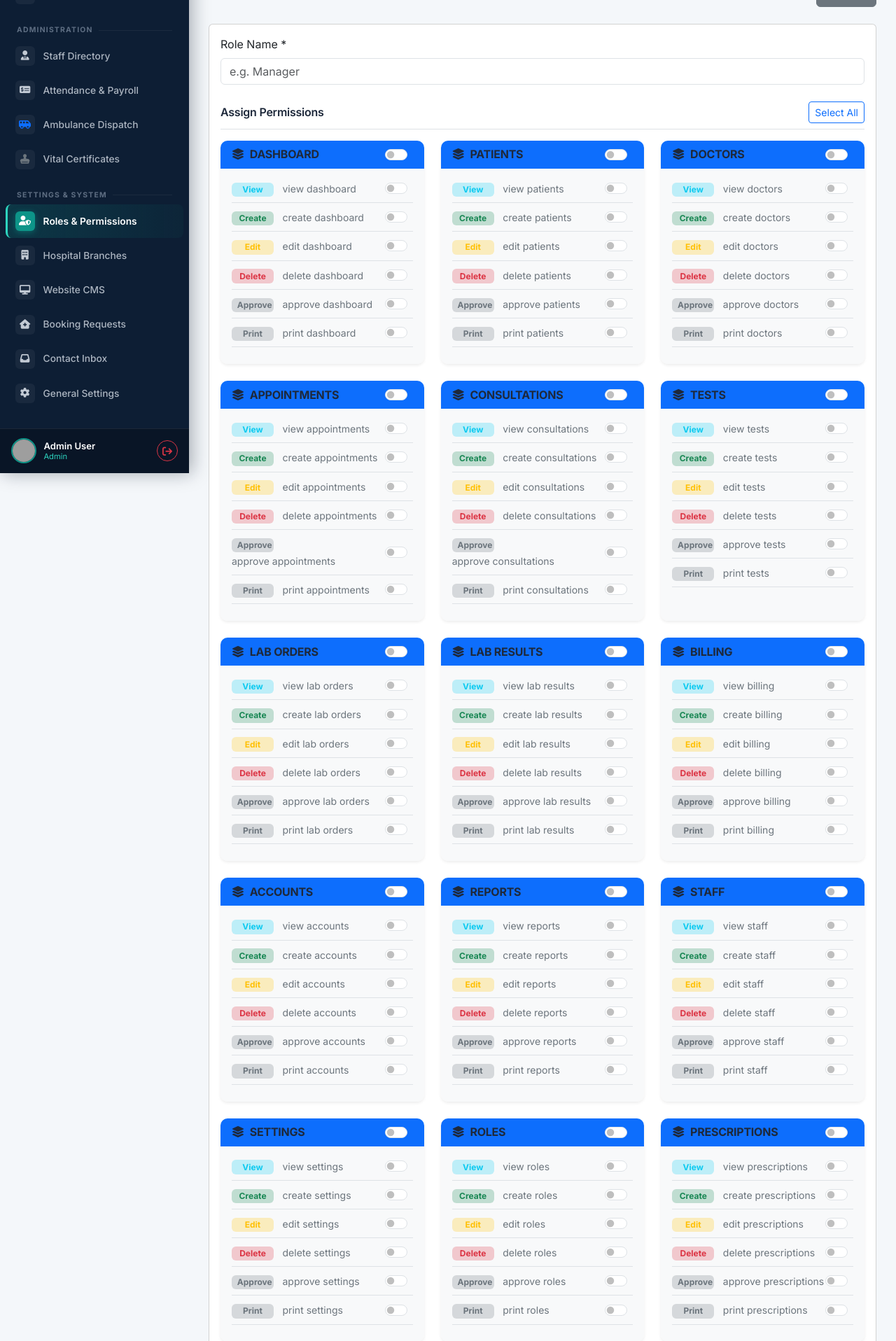
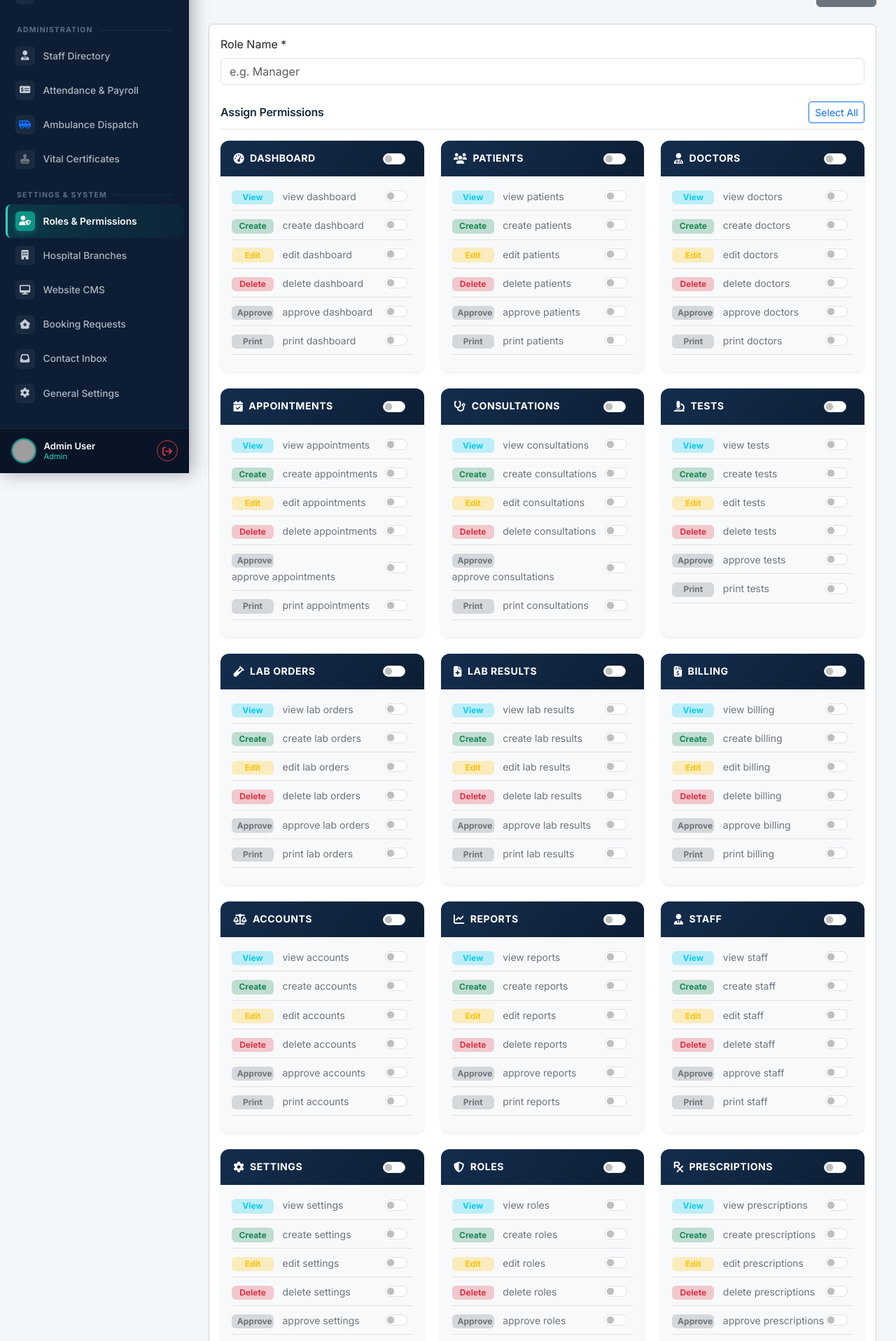
Before and after one commit to asfim/Hospital-Management-, a Laravel app: page /roles/create in a window 1280 px wide. Shown: the part 124-2040 px from the top of the page at 70% size. Run offline with Laravel 12, Linux system fonts and the light colour scheme; a user stored in the database is signed in; data comes from the database, SQL or seed files in the repository; grey boxes are pictures that could not be loaded.

Commit message:
fix: make role permission module card header icons and titles white across all cards on roles create and edit

```diff
--- a/public/css/hospital-erp.css
+++ b/public/css/hospital-erp.css
@@ -46,6 +46,19 @@
     --erp-shadow-md: 0 4px 6px -1px rgba(0, 0, 0, 0.06), 0 2px 4px -2px rgba(0, 0, 0, 0.05);
     --erp-shadow-lg: 0 10px 15px -3px rgba(0, 0, 0, 0.08), 0 4px 6px -4px rgba(0, 0, 0, 0.04);
     --erp-transition: all 0.25s cubic-bezier(0.4, 0, 0.2, 1);
+}
+
+/* Card Headers with bg-primary or dark themes */
+.card-header.bg-primary,
+.card-header.bg-primary h1,
+.card-header.bg-primary h2,
+.card-header.bg-primary h3,
+.card-header.bg-primary h4,
+.card-header.bg-primary h5,
+.card-header.bg-primary h6,
+.card-header.bg-primary i,
+.card-header.bg-primary span {
+    color: #ffffff !important;
 }
 
 /* ====================================================================
--- a/resources/views/roles/create.blade.php
+++ b/resources/views/roles/create.blade.php
@@ -45,10 +45,46 @@
 
             <div class="row">
             @foreach($groupedPermissions as $module => $modulePermissions)
+                @php
+                    $moduleIcons = [
+                        'dashboard' => 'fa-gauge-high',
+                        'patients' => 'fa-users',
+                        'doctors' => 'fa-user-doctor',
+                        'appointments' => 'fa-calendar-check',
+                        'consultations' => 'fa-stethoscope',
+                        'tests' => 'fa-microscope',
+                        'lab orders' => 'fa-vial',
+                        'lab results' => 'fa-file-medical',
+                        'billing' => 'fa-file-invoice-dollar',
+                        'accounts' => 'fa-scale-balanced',
+                        'reports' => 'fa-chart-line',
+                        'staff' => 'fa-user-tie',
+                        'payroll' => 'fa-money-check-dollar',
+                        'settings' => 'fa-gear',
+                        'roles' => 'fa-shield-halved',
+                        'prescriptions' => 'fa-prescription',
+                        'radiology' => 'fa-x-ray',
+                        'ipd' => 'fa-hospital-user',
+                        'wards' => 'fa-door-open',
+                        'beds' => 'fa-bed',
+                        'emergency' => 'fa-truck-medical',
+                        'nursing' => 'fa-user-nurse',
+                        'ot' => 'fa-syringe',
+                        'pharmacy' => 'fa-prescription-bottle-medical',
+                        'inventory' => 'fa-boxes-stacked',
+                        'blood bank' => 'fa-droplet',
+                        'ambulance' => 'fa-truck-medical',
+                        'certificates' => 'fa-certificate',
+                    ];
+                    $modIcon = $moduleIcons[strtolower($module)] ?? 'fa-layer-group';
+                @endphp
                 <div class="col-md-6 col-lg-4 mb-4">
-                    <div class="card h-100 shadow-sm border-0" style="border-radius: 10px; overflow: hidden;">
-                        <div class="card-header bg-primary text-white d-flex justify-content-between align-items-center" style="border-bottom: 0;">
-                            <h6 class="mb-0 text-uppercase fw-bold"><i class="fa-solid fa-layer-group me-2"></i>{{ $module }}</h6>
+                    <div class="card h-100 shadow-sm border-0" style="border-radius: 12px; overflow: hidden; box-shadow: 0 4px 12px rgba(0,0,0,0.06);">
+                        <div class="card-header bg-primary text-white d-flex justify-content-between align-items-center" style="background: linear-gradient(135deg, #142D4E 0%, #0d1e34 100%) !important; color: #ffffff !important; border-bottom: 0; padding: 0.85rem 1.15rem;">
+                            <h6 class="mb-0 text-uppercase fw-bold text-white d-flex align-items-center" style="color: #ffffff !important; font-size: 0.88rem; letter-spacing: 0.5px;">
+                                <i class="fa-solid {{ $modIcon }} me-2" style="color: #ffffff !important; font-size: 0.95rem;"></i>
+                                <span style="color: #ffffff !important; font-weight: 700;">{{ $module }}</span>
+                            </h6>
                             <div class="form-check form-switch m-0">
                                 <input class="form-check-input module-select-all" type="checkbox" onclick="toggleModule(this, '{{ str_replace(' ', '_', $module) }}')">
                             </div>
```
Also changed, not shown: resources/views/roles/edit.blade.php (+39 -3 lines).
